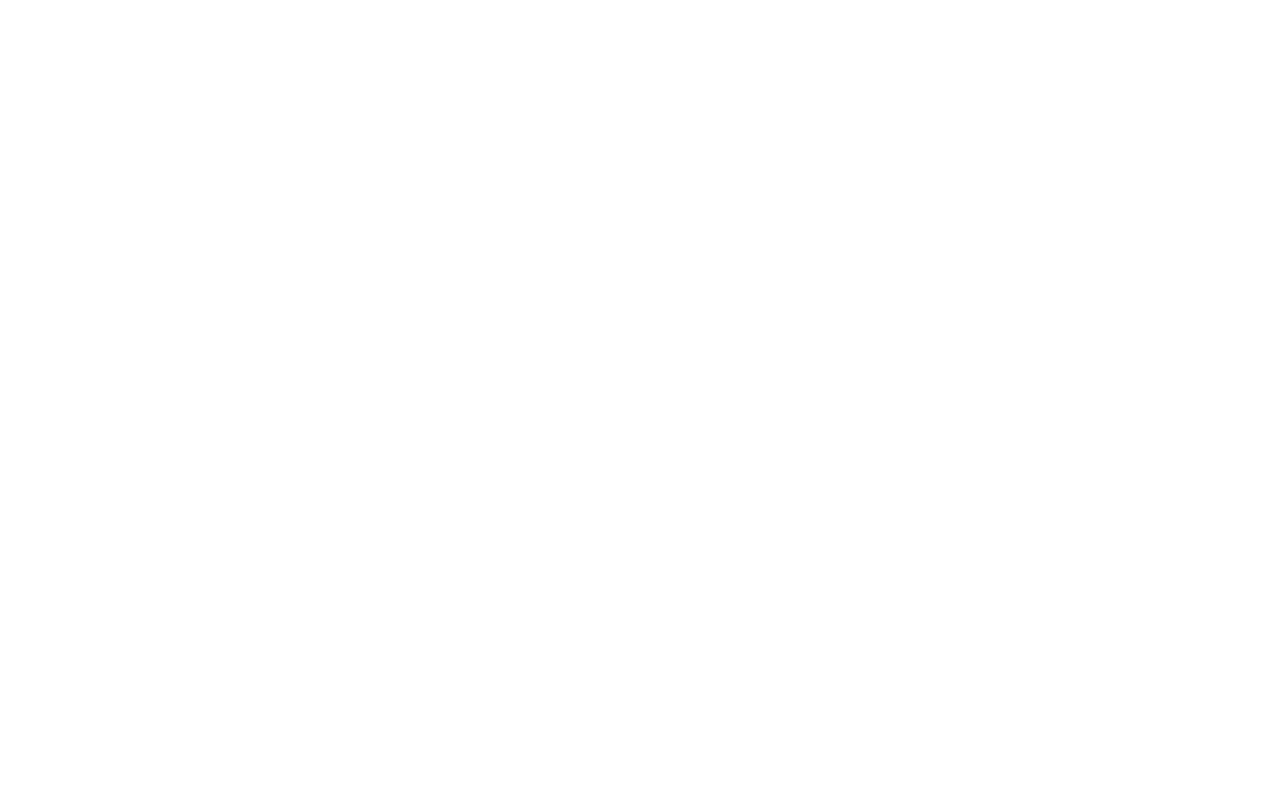
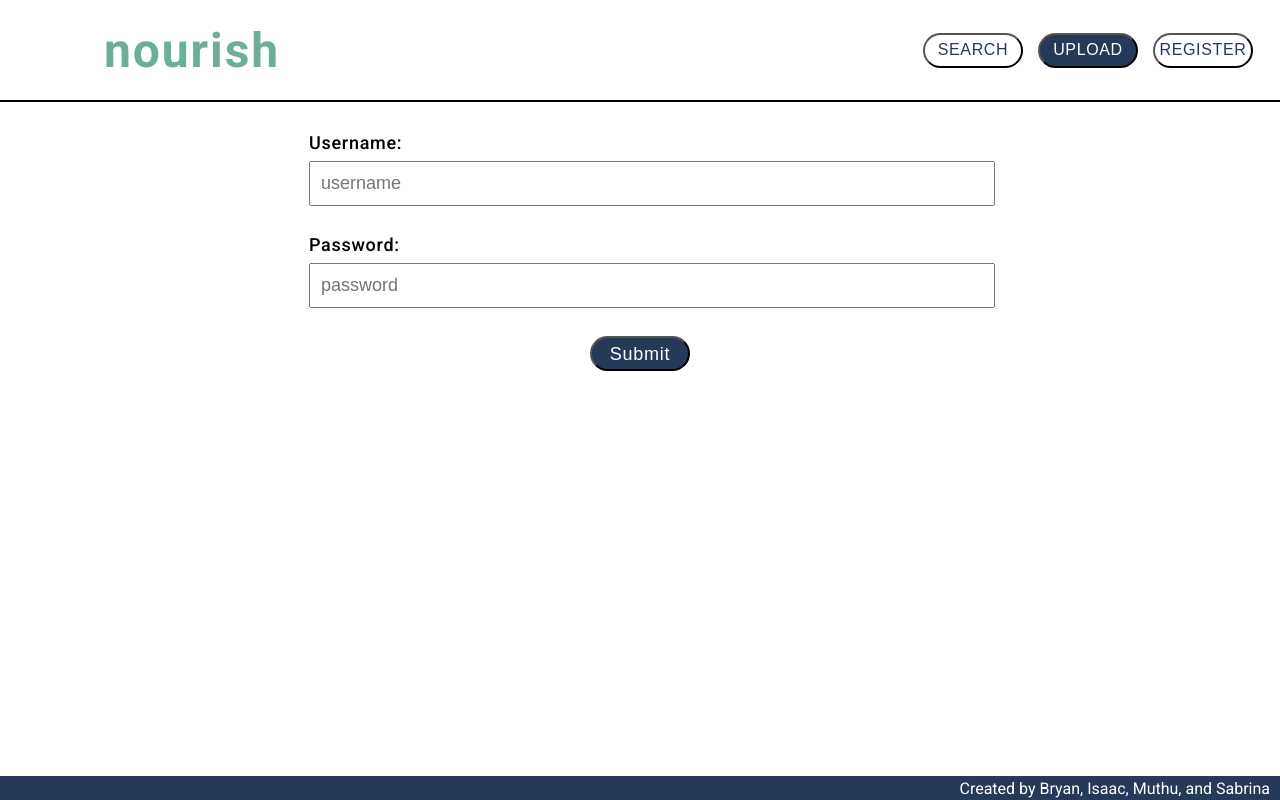
Before and after one commit to muthu-pal/Nourish-CS97, a React (Create React App) app in the folder nourish/: page /register in a window 1280 px wide. Built offline with nearby package versions, Linux system fonts and the light colour scheme.

Commit message:
added a Register page

```diff
--- a/nourish/src/App.js
+++ b/nourish/src/App.js
@@ -12,6 +12,7 @@
 import Home from './Home';
 import Upload from './Upload';
 import Search from './Search';
+import Register from './Register';
 
 function App() {
   const { loading, data } = useQuery(FETCH_POSTS_QUERY);
@@ -31,6 +32,9 @@
           </Route>
           <Route path="/upload">
             <Upload />
+          </Route>
+          <Route path="/register">
+            <Register />
           </Route>
         </Switch>
       </div>
--- /dev/null
+++ b/nourish/src/Register.js
@@ -0,0 +1,56 @@
+import './Upload.css';
+import Header from './header';
+import Footer from './footer';
+import React, {useState} from 'react';
+import gql from 'graphql-tag';
+import {useMutation} from '@apollo/react-hooks';
+import { useForm } from './util/hooks';
+
+function Register() {
+    const [values, setValues] = useState({
+        username: '',
+        password: ''
+      });
+
+    const onChange = (event) => {
+        setValues({ ...values, [event.target.name]: event.target.value})
+    }
+
+    const onSubmit = (event) => {
+        event.preventDefault();
+
+    }
+      return (
+        <div>
+          <Header />
+          <div className="upload-container">
+            <form className="upload-form" onSubmit={onSubmit}>
+              <div className="input-div">
+                <label htmlFor='username'>Username:  </label>
+                <input className="input"
+                  name='username'
+                  placeholder='username'
+                  value={values.username}
+                  onChange={onChange}
+                />
+              </div>
+              <div className="input-div">
+                <label htmlFor='password'>Password:  </label>
+                <input className="input"
+                  name='password'
+                  placeholder='password'
+                  value={values.password}
+                  onChange={onChange}
+                />
+              </div>
+              <div className="submit-div">
+                <button className="upload-button">Submit</button>
+              </div>
+            </form>
+          </div>
+          <Footer />
+        </div>
+      )
+}
+
+export default Register;
--- a/nourish/src/header.js
+++ b/nourish/src/header.js
@@ -14,6 +14,9 @@
         <a href="/upload">
           <button className="upload" onClick>UPLOAD</button>
         </a>
+        <a href="/register">
+          <button className="search" onClick>REGISTER</button>
+        </a>
         </div>
       </div>
     )
```
Also changed, not shown: nourish/src/Upload.js (+0 -86 lines).
